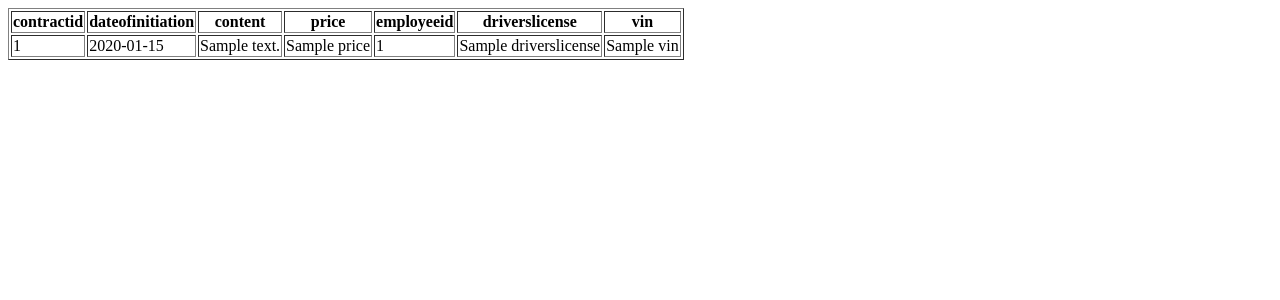
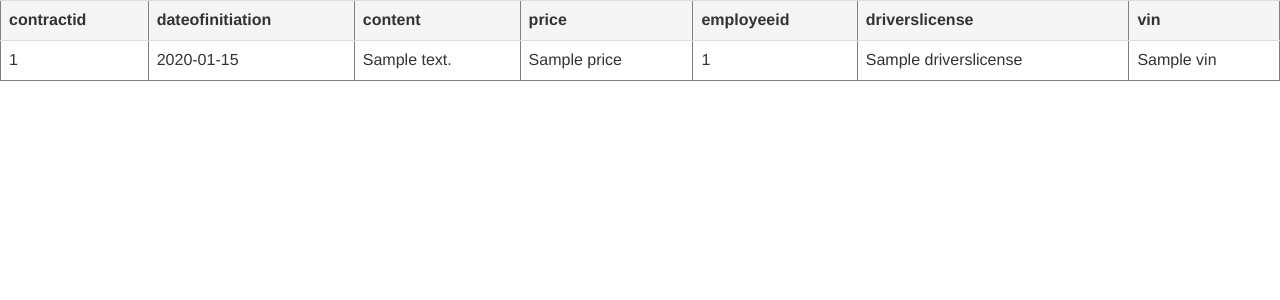
Before and after one commit to ralphbs/COMP421Project3, a Node server app: template views/contract_statistics.ejs in a window 1280 px wide. Shown: the top 300 px of the page. Run offline with Node 20, Linux system fonts and the light colour scheme; the template is opened without the code that fills it: most values are stand-ins (such as "Sample title", 1, 10 or a date in 2020).

Commit message:
bootstrap table

```diff
--- a/views/branchoffice_statistics.ejs
+++ b/views/branchoffice_statistics.ejs
@@ -1,4 +1,5 @@
-<table border="1">
+<link rel="stylesheet" href="https://maxcdn.bootstrapcdn.com/bootstrap/3.3.7/css/bootstrap.min.css" integrity="sha384-BVYiiSIFeK1dGmJRAkycuHAHRg32OmUcww7on3RYdg4Va+PmSTsz/K68vbdEjh4u" crossorigin="anonymous">
+<table class="table table-hover" border="1">
     <tr>
         <th>Branch ID</th>
         <th>Street Address</th>
--- a/views/car_statistics.ejs
+++ b/views/car_statistics.ejs
@@ -1,4 +1,5 @@
-<table border="1">
+<link rel="stylesheet" href="https://maxcdn.bootstrapcdn.com/bootstrap/3.3.7/css/bootstrap.min.css" integrity="sha384-BVYiiSIFeK1dGmJRAkycuHAHRg32OmUcww7on3RYdg4Va+PmSTsz/K68vbdEjh4u" crossorigin="anonymous">
+<table class="table table-hover" border="1">
 	<tr>
 		<th>VIN</th>
 		<th>Description</th>
--- a/views/carmanufacturer_statistics.ejs
+++ b/views/carmanufacturer_statistics.ejs
@@ -1,5 +1,6 @@
 
-<table border="1">
+<link rel="stylesheet" href="https://maxcdn.bootstrapcdn.com/bootstrap/3.3.7/css/bootstrap.min.css" integrity="sha384-BVYiiSIFeK1dGmJRAkycuHAHRg32OmUcww7on3RYdg4Va+PmSTsz/K68vbdEjh4u" crossorigin="anonymous">
+<table class="table table-hover" border="1">
 <tr>
 <th>Business ID</th>
 <th>Name</th>
--- a/views/contract_statistics.ejs
+++ b/views/contract_statistics.ejs
@@ -1,4 +1,6 @@
-<table border="1">
+
+<link rel="stylesheet" href="https://maxcdn.bootstrapcdn.com/bootstrap/3.3.7/css/bootstrap.min.css" integrity="sha384-BVYiiSIFeK1dGmJRAkycuHAHRg32OmUcww7on3RYdg4Va+PmSTsz/K68vbdEjh4u" crossorigin="anonymous">
+<table class="table table-hover" border="1">
 <tr>
 <th>contractid</th>
 <th>dateofinitiation</th>
--- a/views/customer_statistics.ejs
+++ b/views/customer_statistics.ejs
@@ -1,4 +1,6 @@
-<table border="1">
+
+<link rel="stylesheet" href="https://maxcdn.bootstrapcdn.com/bootstrap/3.3.7/css/bootstrap.min.css" integrity="sha384-BVYiiSIFeK1dGmJRAkycuHAHRg32OmUcww7on3RYdg4Va+PmSTsz/K68vbdEjh4u" crossorigin="anonymous">
+<table class="table table-hover" border="1">
 <tr>
 <th>driverslicense</th>
 <th>name</th>
--- a/views/employee_statistics.ejs
+++ b/views/employee_statistics.ejs
@@ -1,4 +1,5 @@
-<table border="1">
+<link rel="stylesheet" href="https://maxcdn.bootstrapcdn.com/bootstrap/3.3.7/css/bootstrap.min.css" integrity="sha384-BVYiiSIFeK1dGmJRAkycuHAHRg32OmUcww7on3RYdg4Va+PmSTsz/K68vbdEjh4u" crossorigin="anonymous">
+<table class="table table-hover" border="1">
     <tr>
         <th>Name</th>
         <th>Employee ID</th>
--- a/views/index.ejs
+++ b/views/index.ejs
@@ -14,7 +14,7 @@
 		</ul>
 		<form method="post" action="/" class="form-group">
 		<div class="form-group">
-			<label for="sel1">Get number of:</label>
+			<label for="sel1">Get data of:</label>
   				<select class='form-control' id='sel1' name='selected_table'>
     				<% table_info['tables'].forEach(function (table) { %>
       				<option value='<%= table %>'><%= table %></option>
--- a/views/option_statistics.ejs
+++ b/views/option_statistics.ejs
@@ -1,4 +1,6 @@
-<table border="1">
+
+<link rel="stylesheet" href="https://maxcdn.bootstrapcdn.com/bootstrap/3.3.7/css/bootstrap.min.css" integrity="sha384-BVYiiSIFeK1dGmJRAkycuHAHRg32OmUcww7on3RYdg4Va+PmSTsz/K68vbdEjh4u" crossorigin="anonymous">
+<table class="table table-hover" border="1">
 	<tr>
 		<th>Option ID</th>
 		<th>Option Type</th>
--- a/views/performs_statistics.ejs
+++ b/views/performs_statistics.ejs
@@ -1,4 +1,6 @@
-<table border="1">
+
+<link rel="stylesheet" href="https://maxcdn.bootstrapcdn.com/bootstrap/3.3.7/css/bootstrap.min.css" integrity="sha384-BVYiiSIFeK1dGmJRAkycuHAHRg32OmUcww7on3RYdg4Va+PmSTsz/K68vbdEjh4u" crossorigin="anonymous">
+<table class="table table-hover" border="1">
 <tr>
 <th>vin</th>
 <th>employeeid</th>
--- a/views/transaction_statistics.ejs
+++ b/views/transaction_statistics.ejs
@@ -1,4 +1,6 @@
-<table border="1">
+
+<link rel="stylesheet" href="https://maxcdn.bootstrapcdn.com/bootstrap/3.3.7/css/bootstrap.min.css" integrity="sha384-BVYiiSIFeK1dGmJRAkycuHAHRg32OmUcww7on3RYdg4Va+PmSTsz/K68vbdEjh4u" crossorigin="anonymous">
+<table class="table table-hover" border="1">
 <tr>
 <th>transactionid</th>
 <th>paymenttype</th>
```
Also changed, not shown: 1 other file.
